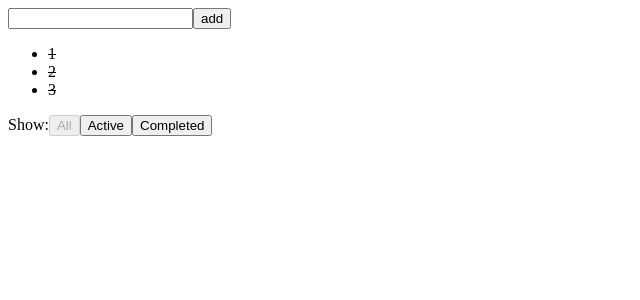
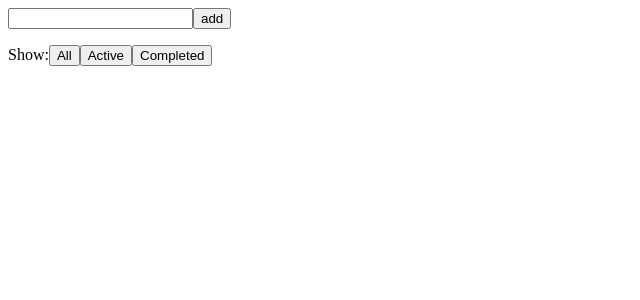
Before and after one commit to Edward-1020/public-review, a React (Create React App) app: page / in a window 1280 px wide. Shown: the top 300 px of the page, without its empty margins (0-640 px from the left). Built offline with nearby package versions, Linux system fonts and the light colour scheme.

Commit message:
feat: setstate

```diff
--- a/src/components/AddTodo.js
+++ b/src/components/AddTodo.js
@@ -1,10 +1,17 @@
 import React, { Component } from 'react'
 
 export default class AddTodo extends Component {
+    constructor(props) {
+        super(props);
+        this.state = {
+            text: ''
+        }
+    }
+
     render() {
         return (
             <div>
-                <input type="text"/>
+                <input value={this.state.text}/>
                 <button>add</button>
             </div>
         )
--- a/src/components/App.js
+++ b/src/components/App.js
@@ -2,29 +2,19 @@ import React, { Component } from 'react'
 import AddTodo from './AddTodo';
 import TodoList from './TodoList';
 import Footer from './Footer';
+export default class App extends Component {
+    constructor(props) {
+        super(props);
+        this.state = {
+            todos: [],
+            filter: 'all'
+        }
+    }
 
-const todos = [
-    {
-        id: 1,
-        text: '1',
-        completed: true
-    },
-    {
-        id: 2,
-        text: '2',
-        completed: true
-    },
-    {
-        id: 3,
-        text: '3',
-        completed: true
-    }
-];
+    render() {
+        const todos = this.getVisibleTodos();
+        const {filter} = this.props;
 
-const filter = 'all';
-
-export default class App extends Component {
-    render() {
         return (
             <div>
                 <AddTodo />
@@ -33,4 +23,17 @@ export default class App extends Component {
             </div>
         )
     }
+
+    getVisibleTodos = () => {
+        const currentFilter = this.state.filter;
+        return this.state.todos.filter(item => {
+            if (currentFilter === 'active') {
+                return !item.completed;
+            } else if (currentFilter === 'completed') {
+                return item.completed;
+            } else {
+                return true;
+            }
+        })
+    }
 }
```
Also changed, not shown: src/components/Footer.js (+12 -3 lines).
